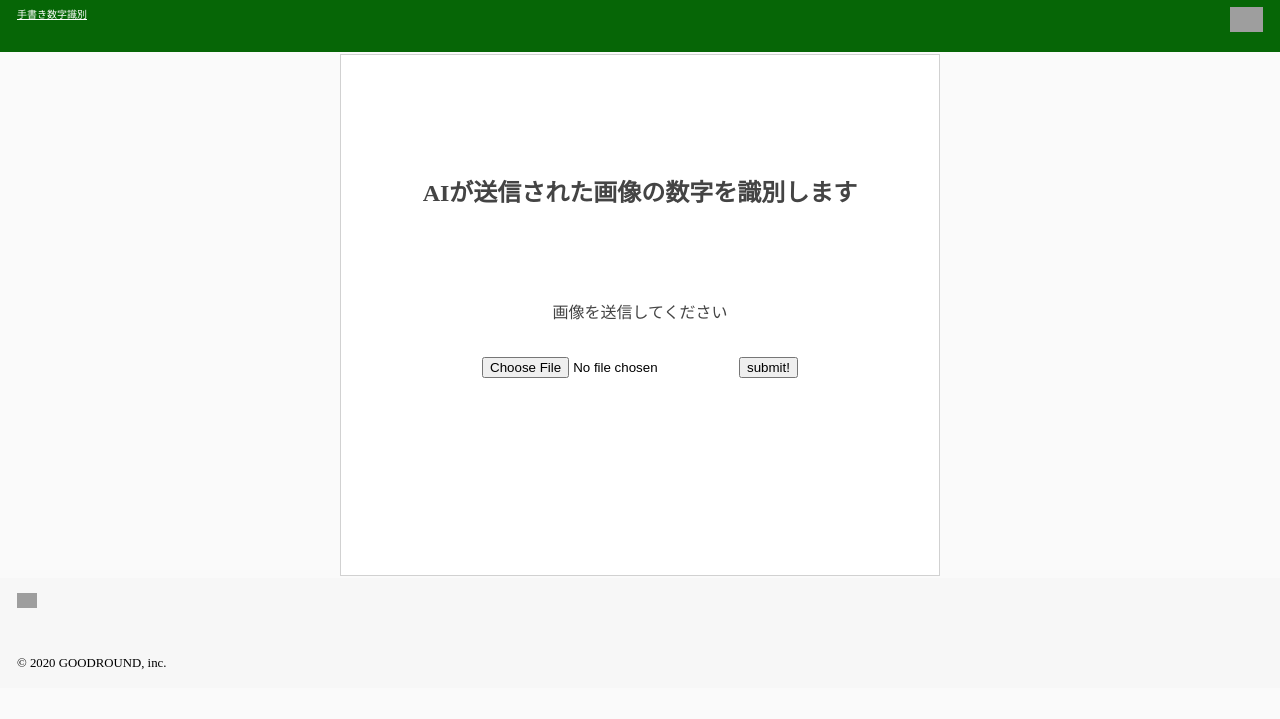
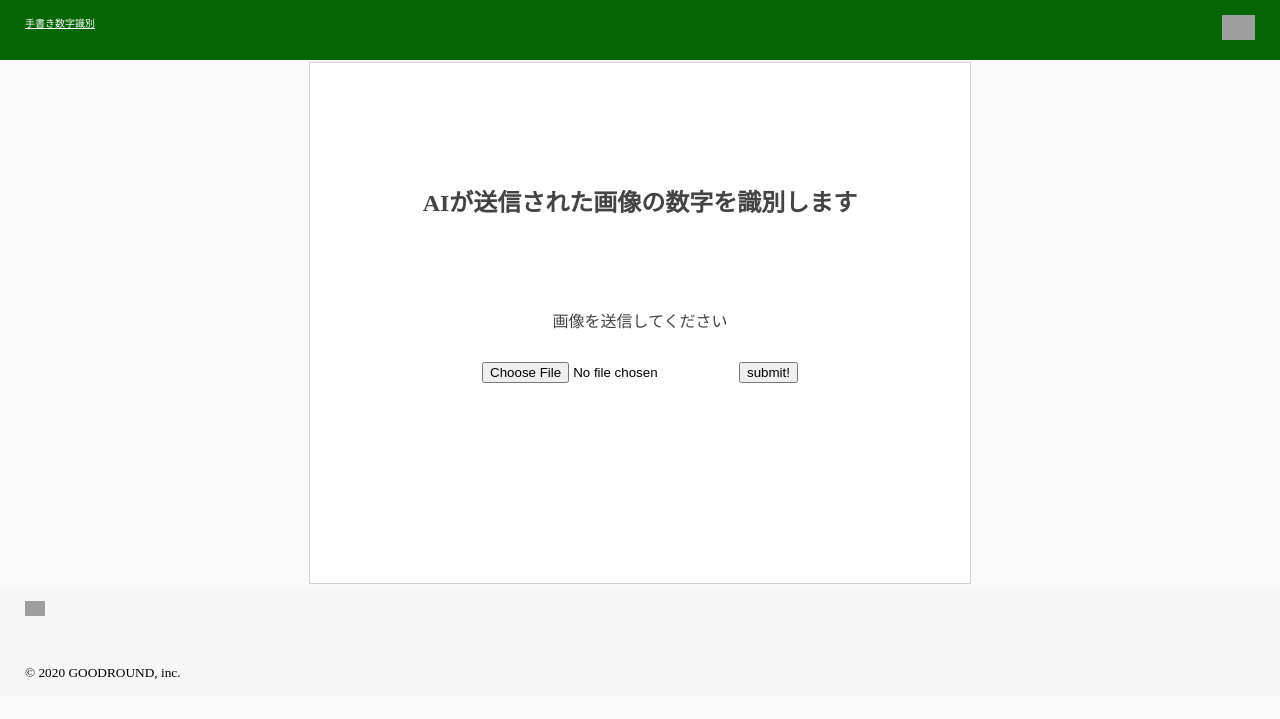
Before and after one commit to NaotoYoshimaru/test_nao, a Flask app: page / in a window 1280 px wide. Shown: the top 719 px of the page. Run offline with Flask 2, Linux system fonts and the light colour scheme; grey boxes are pictures that could not be loaded.

Commit message:
make it better

```diff
--- a/static/sanitize.css
+++ /dev/null
@@ -1,566 +0,0 @@
-/* Document
- * ========================================================================== */
-
-/**
- * Add border box sizing in all browsers (opinionated).
- */
-
-*,
-::before,
-::after {
-  box-sizing: border-box;
-}
-
-/**
- * 1. Add text decoration inheritance in all browsers (opinionated).
- * 2. Add vertical alignment inheritance in all browsers (opinionated).
- */
-
-::before,
-::after {
-  text-decoration: inherit; /* 1 */
-  vertical-align: inherit; /* 2 */
-}
-
-/**
- * 1. Use the default cursor in all browsers (opinionated).
- * 2. Change the line height in all browsers (opinionated).
- * 3. Use a 4-space tab width in all browsers (opinionated).
- * 4. Remove the grey highlight on links in iOS (opinionated).
- * 5. Prevent adjustments of font size after orientation changes in
- *    IE on Windows Phone and in iOS.
- * 6. Breaks words to prevent overflow in all browsers (opinionated).
- */
-
-html {
-  cursor: default; /* 1 */
-  line-height: 1.5; /* 2 */
-  -moz-tab-size: 4; /* 3 */
-  tab-size: 4; /* 3 */
-  -webkit-tap-highlight-color: transparent /* 4 */;
-  -ms-text-size-adjust: 100%; /* 5 */
-  -webkit-text-size-adjust: 100%; /* 5 */
-  word-break: break-word; /* 6 */
-}
-
-/* Sections
- * ========================================================================== */
-
-/**
- * Remove the margin in all browsers (opinionated).
- */
-
-body {
-  margin: 0;
-}
-
-/**
- * Correct the font size and margin on `h1` elements within `section` and
- * `article` contexts in Chrome, Edge, Firefox, and Safari.
- */
-
-h1 {
-  font-size: 2em;
-  margin: 0.67em 0;
-}
-
-/* Grouping content
- * ========================================================================== */
-
-/**
- * Remove the margin on nested lists in Chrome, Edge, IE, and Safari.
- */
-
-dl dl,
-dl ol,
-dl ul,
-ol dl,
-ul dl {
-  margin: 0;
-}
-
-/**
- * Remove the margin on nested lists in Edge 18- and IE.
- */
-
-ol ol,
-ol ul,
-ul ol,
-ul ul {
-  margin: 0;
-}
-
-/**
- * 1. Add the correct sizing in Firefox.
- * 2. Show the overflow in Edge 18- and IE.
- */
-
-hr {
-  height: 0; /* 1 */
-  overflow: visible; /* 2 */
-}
-
-/**
- * Add the correct display in IE.
- */
-
-main {
-  display: block;
-}
-
-/**
- * Remove the list style on navigation lists in all browsers (opinionated).
- */
-
-nav ol,
-nav ul {
-  list-style: none;
-  padding: 0;
-}
-
-/**
- * 1. Correct the inheritance and scaling of font size in all browsers.
- * 2. Correct the odd `em` font sizing in all browsers.
- */
-
-pre {
-  font-family: monospace, monospace; /* 1 */
-  font-size: 1em; /* 2 */
-}
-
-/* Text-level semantics
- * ========================================================================== */
-
-/**
- * Remove the gray background on active links in IE 10.
- */
-
-a {
-  background-color: transparent;
-}
-
-/**
- * Add the correct text decoration in Edge 18-, IE, and Safari.
- */
-
-abbr[title] {
-  text-decoration: underline;
-  text-decoration: underline dotted;
-}
-
-/**
- * Add the correct font weight in Chrome, Edge, and Safari.
- */
-
-b,
-strong {
-  font-weight: bolder;
-}
-
-/**
- * 1. Correct the inheritance and scaling of font size in all browsers.
- * 2. Correct the odd `em` font sizing in all browsers.
- */
-
-code,
-kbd,
-samp {
-  font-family: monospace, monospace; /* 1 */
-  font-size: 1em; /* 2 */
-}
-
-/**
- * Add the correct font size in all browsers.
- */
-
-small {
-  font-size: 80%;
-}
-
-/* Embedded content
- * ========================================================================== */
-
-/*
- * Change the alignment on media elements in all browsers (opinionated).
- */
-
-audio,
-canvas,
-iframe,
-img,
-svg,
-video {
-  vertical-align: middle;
-}
-
-/**
- * Add the correct display in IE 9-.
- */
-
-audio,
-video {
-  display: inline-block;
-}
-
-/**
- * Add the correct display in iOS 4-7.
- */
-
-audio:not([controls]) {
-  display: none;
-  height: 0;
-}
-
-/**
- * Remove the border on iframes in all browsers (opinionated).
- */
-
-iframe {
-  border-style: none;
-}
-
-/**
- * Remove the border on images within links in IE 10-.
- */
-
-img {
-  border-style: none;
-}
-
-/**
- * Change the fill color to match the text color in all browsers (opinionated).
- */
-
-svg:not([fill]) {
-  fill: currentColor;
-}
-
-/**
- * Hide the overflow in IE.
- */
-
-svg:not(:root) {
-  overflow: hidden;
-}
-
-/* Tabular data
- * ========================================================================== */
-
-/**
- * Collapse border spacing in all browsers (opinionated).
- */
-
-table {
-  border-collapse: collapse;
-}
-
-/* Forms
- * ========================================================================== */
-
-/**
- * Remove the margin on controls in Safari.
- */
-
-button,
-input,
-select {
-  margin: 0;
-}
-
-/**
- * 1. Show the overflow in IE.
- * 2. Remove the inheritance of text transform in Edge 18-, Firefox, and IE.
- */
-
-button {
-  overflow: visible; /* 1 */
-  text-transform: none; /* 2 */
-}
-
-/**
- * Correct the inability to style buttons in iOS and Safari.
- */
-
-button,
-[type="button"],
-[type="reset"],
-[type="submit"] {
-  -webkit-appearance: button;
-}
-
-/**
- * 1. Change the inconsistent appearance in all browsers (opinionated).
- * 2. Correct the padding in Firefox.
- */
-
-fieldset {
-  border: 1px solid #a0a0a0; /* 1 */
-  padding: 0.35em 0.75em 0.625em; /* 2 */
-}
-
-/**
- * Show the overflow in Edge 18- and IE.
- */
-
-input {
-  overflow: visible;
-}
-
-/**
- * 1. Correct the text wrapping in Edge 18- and IE.
- * 2. Correct the color inheritance from `fieldset` elements in IE.
- */
-
-legend {
-  color: inherit; /* 2 */
-  display: table; /* 1 */
-  max-width: 100%; /* 1 */
-  white-space: normal; /* 1 */
-}
-
-/**
- * 1. Add the correct display in Edge 18- and IE.
- * 2. Add the correct vertical alignment in Chrome, Edge, and Firefox.
- */
-
-progress {
-  display: inline-block; /* 1 */
-  vertical-align: baseline; /* 2 */
-}
-
-/**
- * Remove the inheritance of text transform in Firefox.
- */
-
-select {
-  text-transform: none;
-}
-
-/**
- * 1. Remove the margin in Firefox and Safari.
- * 2. Remove the default vertical scrollbar in IE.
- * 3. Change the resize direction in all browsers (opinionated).
- */
-
-textarea {
-  margin: 0; /* 1 */
-  overflow: auto; /* 2 */
-  resize: vertical; /* 3 */
-}
-
-/**
- * Remove the padding in IE 10-.
- */
-
-[type="checkbox"],
-[type="radio"] {
-  padding: 0;
-}
-
-/**
- * 1. Correct the odd appearance in Chrome, Edge, and Safari.
- * 2. Correct the outline style in Safari.
- */
-
-[type="search"] {
-  -webkit-appearance: textfield; /* 1 */
-  outline-offset: -2px; /* 2 */
-}
-
-/**
- * Correct the cursor style of increment and decrement buttons in Safari.
- */
-
-::-webkit-inner-spin-button,
-::-webkit-outer-spin-button {
-  height: auto;
-}
-
-/**
- * Correct the text style of placeholders in Chrome, Edge, and Safari.
- */
-
-::-webkit-input-placeholder {
-  color: inherit;
-  opacity: 0.54;
-}
-
-/**
- * Remove the inner padding in Chrome, Edge, and Safari on macOS.
- */
-
-::-webkit-search-decoration {
-  -webkit-appearance: none;
-}
-
-/**
- * 1. Correct the inability to style upload buttons in iOS and Safari.
- * 2. Change font properties to `inherit` in Safari.
- */
-
-::-webkit-file-upload-button {
-  -webkit-appearance: button; /* 1 */
-  font: inherit; /* 2 */
-}
-
-/**
- * Remove the inner border and padding of focus outlines in Firefox.
- */
-
-::-moz-focus-inner {
-  border-style: none;
-  padding: 0;
-}
-
-/**
- * Restore the focus outline styles unset by the previous rule in Firefox.
- */
-
-:-moz-focusring {
-  outline: 1px dotted ButtonText;
-}
-
-/**
- * Remove the additional :invalid styles in Firefox.
- */
-
-:-moz-ui-invalid {
-  box-shadow: none;
-}
-
-/* Interactive
- * ========================================================================== */
-
-/*
- * Add the correct display in Edge 18- and IE.
- */
-
-details {
-  display: block;
-}
-
-/*
- * Add the correct styles in Edge 18-, IE, and Safari.
- */
-
-dialog {
-  background-color: white;
-  border: solid;
-  color: black;
-  display: block;
-  height: -moz-fit-content;
-  height: -webkit-fit-content;
-  height: fit-content;
-  left: 0;
-  margin: auto;
-  padding: 1em;
-  position: absolute;
-  right: 0;
-  width: -moz-fit-content;
-  width: -webkit-fit-content;
-  width: fit-content;
-}
-
-dialog:not([open]) {
-  display: none;
-}
-
-/*
- * Add the correct display in all browsers.
- */
-
-summary {
-  display: list-item;
-}
-
-/* Scripting
- * ========================================================================== */
-
-/**
- * Add the correct display in IE 9-.
- */
-
-canvas {
-  display: inline-block;
-}
-
-/**
- * Add the correct display in IE.
- */
-
-template {
-  display: none;
-}
-
-/* User interaction
- * ========================================================================== */
-
-/*
- * 1. Remove the tapping delay in IE 10.
- * 2. Remove the tapping delay on clickable elements
-      in all browsers (opinionated).
- */
-
-a,
-area,
-button,
-input,
-label,
-select,
-summary,
-textarea,
-[tabindex] {
-  -ms-touch-action: manipulation; /* 1 */
-  touch-action: manipulation; /* 2 */
-}
-
-/**
- * Add the correct display in IE 10-.
- */
-
-[hidden] {
-  display: none;
-}
-
-/* Accessibility
- * ========================================================================== */
-
-/**
- * Change the cursor on busy elements in all browsers (opinionated).
- */
-
-[aria-busy="true"] {
-  cursor: progress;
-}
-
-/*
- * Change the cursor on control elements in all browsers (opinionated).
- */
-
-[aria-controls] {
-  cursor: pointer;
-}
-
-/*
- * Change the cursor on disabled, not-editable, or otherwise
- * inoperable elements in all browsers (opinionated).
- */
-
-[aria-disabled="true"],
-[disabled] {
-  cursor: not-allowed;
-}
-
-/*
- * Change the display on visually hidden accessible elements
- * in all browsers (opinionated).
- */
-
-[aria-hidden="false"][hidden] {
-  display: initial;
-}
-
-[aria-hidden="false"][hidden]:not(:focus) {
-  clip: rect(0, 0, 0, 0);
-  position: absolute;
-}
--- a/templates/index.html
+++ b/templates/index.html
@@ -5,7 +5,6 @@
     <meta name="viewport" content="width=device-width">
     <meta http-equiv="X-UA-Compatible" content="ie=edge">
     <title>手書き数字識別</title>
-    <link rel="stylesheet" href="./static/sanitize.css">
     <link rel="stylesheet" href="./static/stylesheet.css">
 
 </head>
```
Also changed, not shown: 2 other files.
